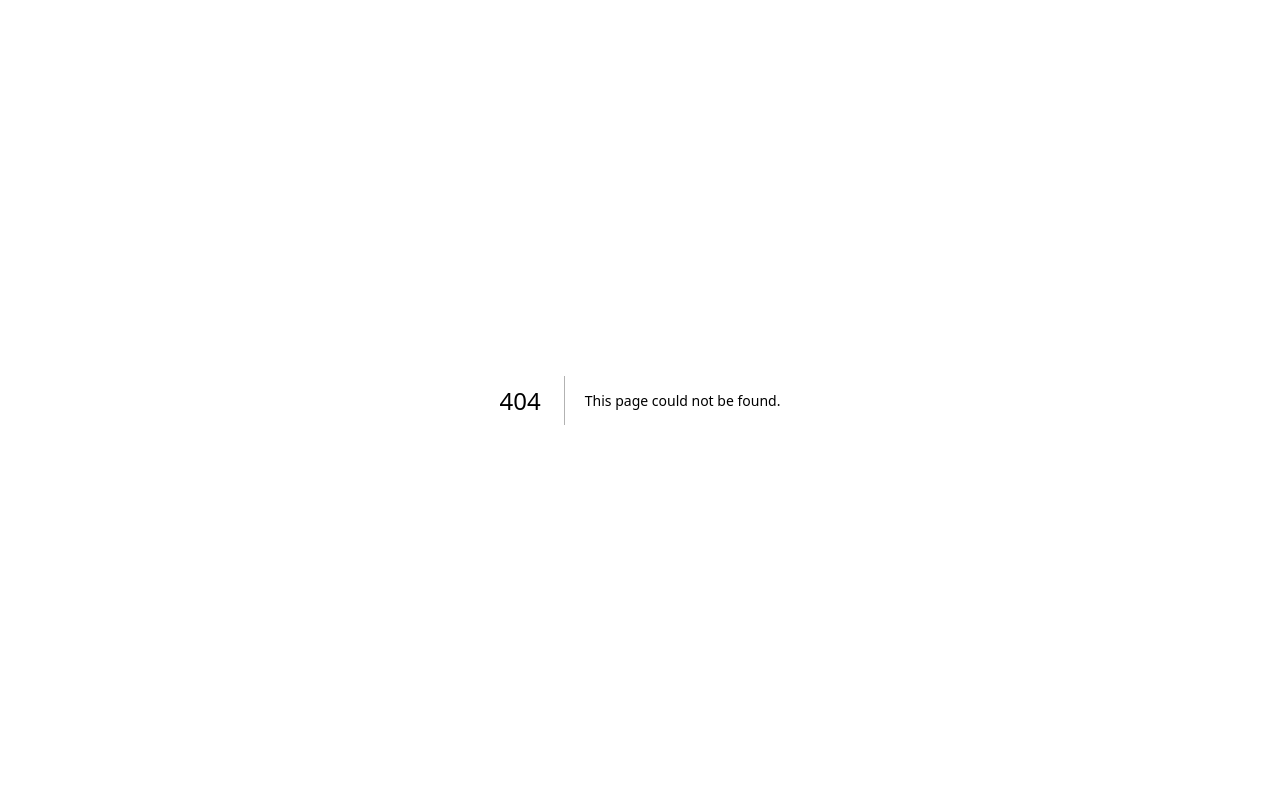
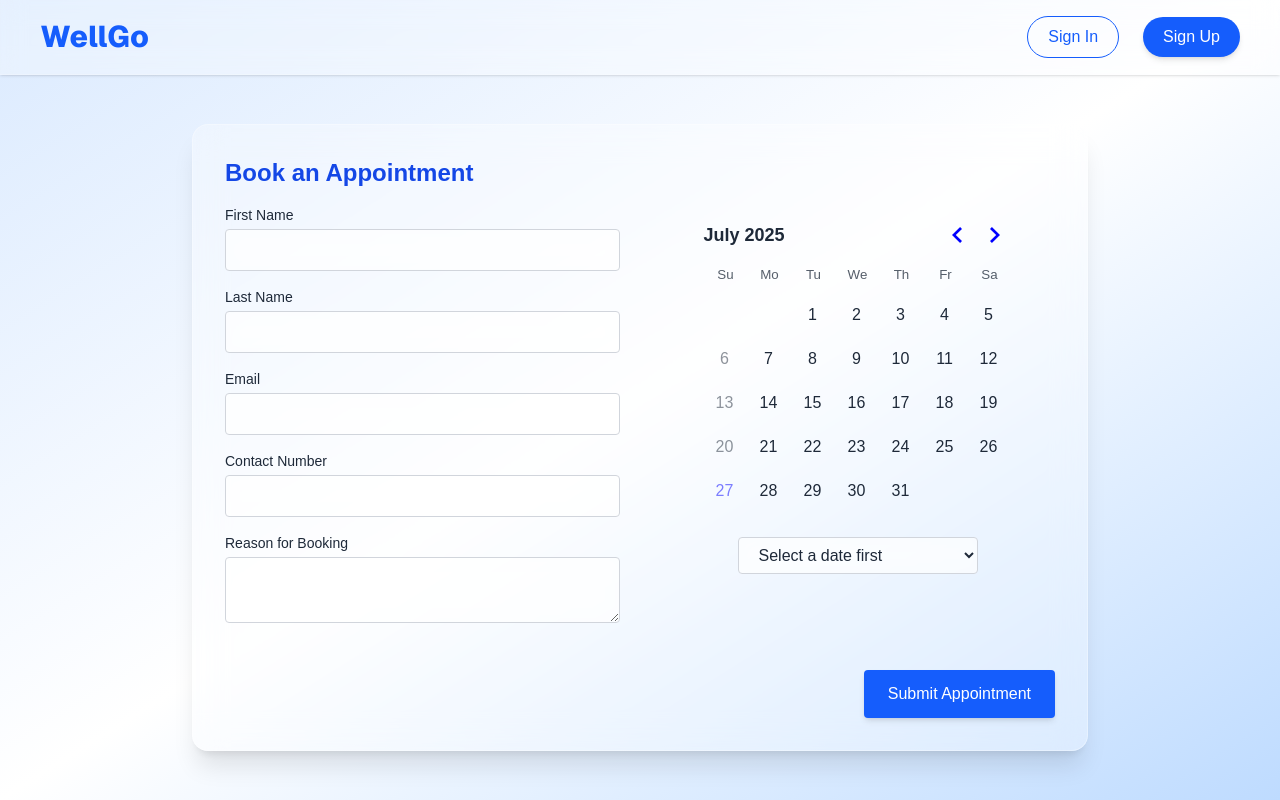
Before and after one commit to fishbone-dotcom/ClinicAppointmentSystem-frontend, a Next.js app: page /book-appointment in a window 1280 px wide. Before the commit this address had no page. Built offline with nearby package versions, Linux system fonts and the light colour scheme.

Commit message:
improve scaling page and support book appointment page for guest visitor

```diff
--- /dev/null
+++ b/src/app/book-appointment/page.tsx
@@ -0,0 +1,177 @@
+'use client';
+
+import { useState } from 'react';
+import { DayPicker } from 'react-day-picker';
+import { useRouter } from 'next/navigation';
+import 'react-day-picker/dist/style.css';
+
+export default function BookAppointmentPage() {
+  const router = useRouter();
+  const [selectedDate, setSelectedDate] = useState<Date | undefined>();
+  const [firstName, setFirstName] = useState('');
+  const [lastName, setLastName] = useState('');
+  const [email, setEmail] = useState('');
+  const [contact, setContact] = useState('');
+  const [reason, setReason] = useState('');
+  const [selectedTime, setSelectedTime] = useState('');
+
+  const disabledDays = [{ dayOfWeek: [0] }];
+
+  const handleSubmit = (e: React.FormEvent) => {
+    e.preventDefault();
+    if (!selectedDate) {
+      alert('Please select a date.');
+      return;
+    }
+    if (!selectedTime) {
+      alert('Please select a time.');
+      return;
+    }
+    console.log({
+      firstName,
+      lastName,
+      email,
+      contact,
+      reason,
+      selectedDate,
+      selectedTime,
+    });
+    alert('Appointment booked successfully!');
+  };
+
+  return (
+    <main className="relative min-h-screen flex flex-col bg-gradient-to-br from-blue-100 via-white to-blue-200 text-gray-800">
+      {/* Header */}
+      <header className="w-full flex justify-between items-center px-4 md:px-10 py-4 z-20
+                         bg-white/30 backdrop-blur-md border-b border-white/20 shadow-sm">
+        <div
+          className="text-3xl font-extrabold text-blue-600 font-sans cursor-pointer"
+          onClick={() => router.push('/')}
+        >
+          WellGo
+        </div>
+        <div className="flex items-center gap-4 md:gap-6">
+          <button
+            className="px-5 py-2 rounded-full border border-blue-600 text-blue-600 hover:bg-blue-50 transition-colors duration-200 text-sm md:text-base font-medium"
+            onClick={() => router.push('/login')}
+          >
+            Sign In
+          </button>
+          <button
+            className="px-5 py-2 rounded-full bg-blue-600 text-white hover:bg-blue-700 transition-colors duration-200 text-sm md:text-base shadow-md font-medium"
+            onClick={() => router.push('/register')}
+          >
+            Sign Up
+          </button>
+        </div>
+      </header>
+
+      {/* Form container - fit & center */}
+      <div className="flex flex-1 items-center justify-center px-4 py-8">
+        <form
+          onSubmit={handleSubmit}
+          className="w-full max-w-4xl bg-white/30 backdrop-blur-lg border border-white/30 shadow-xl p-8 rounded-2xl grid grid-cols-1 md:grid-cols-2 gap-10"
+        >
+          {/* Left: Personal Info */}
+          <div className="space-y-4">
+            <h1 className="text-2xl font-bold mb-4 text-blue-700">Book an Appointment</h1>
+
+            <div>
+              <label className="block text-sm font-medium mb-1">First Name</label>
+              <input
+                type="text"
+                required
+                value={firstName}
+                onChange={(e) => setFirstName(e.target.value)}
+                className="w-full border border-gray-300 rounded px-4 py-2 bg-white/60 backdrop-blur-sm focus:outline-none focus:ring-2 focus:ring-blue-500"
+              />
+            </div>
+
+            <div>
+              <label className="block text-sm font-medium mb-1">Last Name</label>
+              <input
+                type="text"
+                required
+                value={lastName}
+                onChange={(e) => setLastName(e.target.value)}
+                className="w-full border border-gray-300 rounded px-4 py-2 bg-white/60 backdrop-blur-sm focus:outline-none focus:ring-2 focus:ring-blue-500"
+              />
+            </div>
+
+            <div>
+              <label className="block text-sm font-medium mb-1">Email</label>
+              <input
+                type="email"
+                required
+                value={email}
+                onChange={(e) => setEmail(e.target.value)}
+                className="w-full border border-gray-300 rounded px-4 py-2 bg-white/60 backdrop-blur-sm focus:outline-none focus:ring-2 focus:ring-blue-500"
+              />
+            </div>
+
+            <div>
+              <label className="block text-sm font-medium mb-1">Contact Number</label>
+              <input
+                type="tel"
+                required
+                value={contact}
+                onChange={(e) => setContact(e.target.value)}
+                className="w-full border border-gray-300 rounded px-4 py-2 bg-white/60 backdrop-blur-sm focus:outline-none focus:ring-2 focus:ring-blue-500"
+              />
+            </div>
+
+            <div>
+              <label className="block text-sm font-medium mb-1">Reason for Booking</label>
+              <textarea
+                required
+                value={reason}
+                onChange={(e) => setReason(e.target.value)}
+                className="w-full border border-gray-300 rounded px-4 py-2 bg-white/60 backdrop-blur-sm focus:outline-none focus:ring-2 focus:ring-blue-500"
+              ></textarea>
+            </div>
+          </div>
+
+          {/* Right: Date Picker + Time Picker */}
+          <div className="flex flex-col items-center justify-center w-full">
+            <DayPicker
+              mode="single"
+              selected={selectedDate}
+              onSelect={setSelectedDate}
+              disabled={disabledDays}
+            />
+
+            <select
+              disabled={!selectedDate}
+              className="mt-6 border border-gray-300 rounded px-4 py-2 bg-white/60 backdrop-blur-sm focus:outline-none focus:ring-2 focus:ring-blue-500 w-60"
+              value={selectedTime}
+              onChange={(e) => setSelectedTime(e.target.value)}
+            >
+              <option value="">
+                {selectedDate ? 'Select a time slot' : 'Select a date first'}
+              </option>
+              <option value="7:00 AM">7:00 AM</option>
+              <option value="7:30 AM">7:30 AM</option>
+              <option value="8:00 AM">8:00 AM</option>
+              <option value="8:30 AM">8:30 AM</option>
+              <option value="9:00 AM">9:00 AM</option>
+              <option value="9:30 AM">9:30 AM</option>
+              <option value="10:00 AM">10:00 AM</option>
+              <option value="10:30 AM">10:30 AM</option>
+              <option value="11:00 AM">11:00 AM</option>
+            </select>
+          </div>
+
+          {/* Submit Button */}
+          <div className="md:col-span-2 flex justify-end">
+            <button
+              type="submit"
+              className="bg-blue-600 text-white px-6 py-3 rounded hover:bg-blue-700 transition shadow-md"
+            >
+              Submit Appointment
+            </button>
+          </div>
+        </form>
+      </div>
+    </main>
+  );
+}
--- a/src/app/page.tsx
+++ b/src/app/page.tsx
@@ -8,9 +8,15 @@ export default function LandingPage() {
 
   return (
     <div className="relative min-h-screen flex flex-col overflow-hidden bg-gradient-to-br from-blue-100 via-white to-blue-200 text-gray-800">
+      {/* Header */}
       <header className="w-full flex justify-between items-center px-4 md:px-10 py-4 z-20
                          bg-white/30 backdrop-blur-md border-b border-white/20 shadow-sm">
-        <div className="text-3xl font-extrabold text-blue-600 font-sans">WellGo</div>
+        <div
+          className="text-3xl font-extrabold text-blue-600 font-sans cursor-pointer"
+          onClick={() => router.push('/')}
+        >
+          WellGo
+        </div>
         <div className="flex items-center gap-4 md:gap-6">
           <button
             className="px-5 py-2 rounded-full border border-blue-600 text-blue-600 hover:bg-blue-50 transition-colors duration-200 text-sm md:text-base font-medium"
@@ -27,11 +33,13 @@ export default function LandingPage() {
         </div>
       </header>
 
+      {/* Hero Section */}
       <main className="flex flex-1 flex-col-reverse lg:flex-row items-center justify-between
-                      px-4 md:px-10 py-6 md:py-0 relative z-10 w-full max-w-7xl mx-auto">
+                      px-4 md:px-10 py-10 relative z-10 w-full max-w-7xl mx-auto">
+        {/* Text Content */}
         <div className="flex flex-col justify-center items-center md:items-start text-center md:text-left
-                      w-full lg:w-2/5 xl:w-[45%] mt-8 md:mt-0 z-10 lg:pr-8 xl:pr-12">
-          <h1 className="text-4xl sm:text-5xl lg:text-5xl xl:text-6xl font-extrabold mb-4 md:mb-6 text-gray-900 leading-tight">
+                      w-full lg:w-1/2 xl:w-[50%] mt-8 md:mt-0 z-10 lg:pr-8 xl:pr-12">
+          <h1 className="text-4xl sm:text-5xl lg:text-6xl xl:text-6xl font-extrabold mb-4 md:mb-6 text-gray-900 leading-tight">
             Your Clinic, One Tap Away
           </h1>
           <p className="mb-6 md:mb-8 text-base md:text-lg text-gray-700 max-w-md">
@@ -41,7 +49,7 @@ export default function LandingPage() {
           <div className="flex flex-col sm:flex-row gap-3 md:gap-4 mb-12 md:mb-0 w-full sm:w-auto">
             <button
               className="bg-blue-600 text-white px-7 py-3 rounded-full shadow-lg hover:bg-blue-700 transition-all duration-200 text-base font-medium w-full sm:w-auto"
-              onClick={() => router.push('/appointments')}
+              onClick={() => router.push('/book-appointment')}
             >
               Book Appointment
             </button>
@@ -53,17 +61,15 @@ export default function LandingPage() {
           </div>
         </div>
 
-        <div className="relative flex-shrink-0
-                      w-full md:w-3/4 lg:w-3/5 xl:w-[55%]
-                      h-[400px] md:h-[500px] lg:h-[600px] xl:h-[700px]
-                      mt-8 md:mt-0 pointer-events-none select-none">
+        {/* Image - Now uses explicit width & height for better control */}
+        <div className="relative flex-shrink-0 w-full md:w-2/3 lg:w-1/2 xl:w-[50%] max-w-[500px] mx-auto">
           <Image
             src="/doctor-tablet-5.PNG"
             alt="Doctor with tablet showing online booking calendar"
-            layout="fill"
-            objectFit="contain"
-            priority={true}
-            className="drop-shadow-2xl"
+            width={500}
+            height={500}
+            className="w-full h-auto object-contain drop-shadow-2xl"
+            priority
           />
         </div>
       </main>
```
